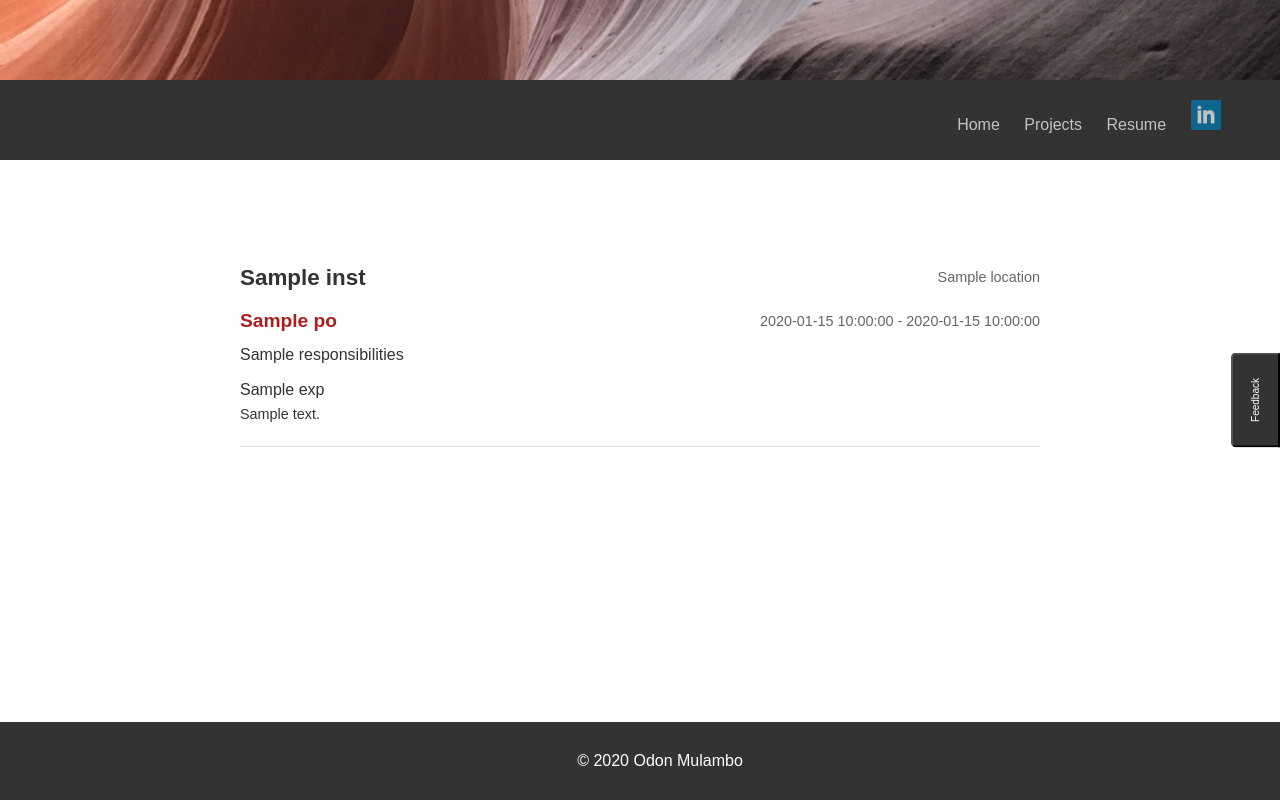
After one commit to Mulambo97/portfolio, a Python web app: template flask_app/templates/resume.html in a window 1280 px wide. The commit adds this page. Run offline with Jinja, Linux system fonts and the light colour scheme; the template is opened without the code that fills it: most values are stand-ins (such as "Sample title", 1, 10 or a date in 2020).

Commit message:
create a resume page and focus on retriving data from db and create table

```diff
--- a/flask_app/__init__.py
+++ b/flask_app/__init__.py
@@ -18,6 +18,10 @@ def create_app():
     app.jinja_env.auto_reload = True
     app.jinja_env.cache = None
 
+    from .utils.database.database import database
+    db = database()
+    db.createTables(purge=True)  # Ensure consistent indentation here
+
     with app.app_context():
         from . import routes  # Import routes inside app context
     return app
--- a/flask_app/database/create_tables/experiences.sql
+++ b/flask_app/database/create_tables/experiences.sql
@@ -2,7 +2,7 @@ CREATE TABLE IF NOT EXISTS `experiences` (
 `experience_id` int(11) NOT NULL AUTO_INCREMENT COMMENT 'Identify each experience',
 `position_id`   int(11) NOT NULL                  COMMENT 'Position id',
 `name` varchar(100) NOT NULL                    COMMENT 'The name of the experience',
-`description` varchar(100) NOT NULL             COMMENT 'Description of the experience',
+`description` varchar(250) NOT NULL             COMMENT 'Description of the experience',
 `hyperlink` varchar(500) DEFAULT NULL           COMMENT 'Link for more information about the experience',
 `start_date` date NOT NULL                      COMMENT 'The start of the experience',
 `end_date` date DEFAULT NULL                    COMMENT 'The end of the experience',
--- a/flask_app/database/initial_data/experiences.csv
+++ b/flask_app/database/initial_data/experiences.csv
@@ -1,5 +1,5 @@
 experience_id,position_id,name,description,hyperlink,start_date,end_date
-1,1,Software Developer - ITOT,"Designed and deployed a job posting platform using React, Node.js, and MongoDB, increasing user engagement by 30% in 3 months.",,2024-01-01,PRESENT
+1,1,Software Developer - ITOT,"Designed and deployed a job posting platform using React, Node.js, and MongoDB, increasing user engagement by 30% in 3 months.",,2024-01-01,2027-01-01
 2,2,Software Developer - Ally Financial,"Led a team of five in developing a financial literacy web app for Ally, improving financial education for thousands of users.",,2023-09-01,2023-12-31
 3,3,Project Developer - Michigan State University,"Engineered a high-accuracy pedestrian detection system integrated with Brake-by-Wire, reducing collision risk by 95% in simulations.",,2023-09-01,2023-12-31
 4,4,Project Developer - Michigan State University,"Developed an Android-based Chess and Simon Says game with online multiplayer, along with a GPS tracking app that increased user activity by 15%.",,2023-01-01,2023-05-31
--- a/flask_app/database/initial_data/positions.csv
+++ b/flask_app/database/initial_data/positions.csv
@@ -1,5 +1,6 @@
 position_id,inst_id,title,responsibilities,start_date,end_date
 1,1,Software Developer,"Developed financial literacy web apps, managed ETL workflows, and implemented scalable web solutions.",2023-09-01,2023-12-31
 2,1,Project Developer,"Designed and implemented pedestrian collision avoidance and mobile applications.",2023-01-01,2023-12-31
-3,2,Software Developer,"Built a job posting platform, improved user engagement by 30%, and optimized data pipelines.",2024-01-01,PRESENT
-4,3,Resident Assistant,"Organized study groups, mediated conflicts, and enhanced student living experiences.",2021-08-01,2023-12-31
+3,2,Software Developer,"Built a job posting platform, improved user engagement by 30%, and optimized data pipelines.",2024-01-01,2027-01-01
+4,1,Software Developer,"Developed an Android-based Simon Says game and a Chess game using Java and MySQL",2024-01-01,2027-01-01
+5,3,Resident Assistant,"Organized study groups, mediated conflicts, and enhanced student living experiences.",2021-08-01,2023-12-31
--- a/flask_app/database/initial_data/skills.csv
+++ b/flask_app/database/initial_data/skills.csv
@@ -1,4 +1,4 @@
-"skill_id","position_id","name","skill_level"
+"skill_id","experience_id","name","skill_level"
 "1","1","React",8
 "2","1","Node.js",8
 "3","1","MongoDB",8
--- /dev/null
+++ b/flask_app/static/main/css/resume.css
@@ -0,0 +1,119 @@
+/*Resume*/
+
+body {
+    font-family: Arial, sans-serif;
+    line-height: 1.6;
+    color: #333;
+    margin: 0;
+    padding: 0;
+}
+
+.container {
+    max-width: 800px;
+    margin: 20px auto;
+    padding: 20px;
+}
+
+.institution-header {
+    display: flex;
+    justify-content: space-between;
+    align-items: center;
+    margin-bottom: 10px;
+}
+
+.institution-name {
+    font-size: 1.4em;
+    font-weight: bold;
+}
+
+.institution-location {
+    font-size: 0.9em;
+    font-weight: normal;
+    color: #666;
+}
+
+.position {
+    margin-bottom: 20px;
+}
+
+.position-header {
+    display: flex;
+    justify-content: space-between;
+    align-items: center;
+    margin-bottom: 5px;
+}
+
+.position-title {
+    font-size: 1.2em;
+    font-weight: bold;
+    color: #ad1d1d;
+}
+
+.position-dates {
+    font-size: 0.9em;
+    font-weight: normal;
+    color: #666;
+}
+
+.position-responsibilities {
+    margin-bottom: 10px;
+}
+
+.experience {
+    margin-bottom: 10px;
+}
+
+.experience-name {
+    font-size: 1em;
+    color: #333;
+    text-decoration: none;
+}
+
+.experience-name:hover {
+    color: #007bff;
+    text-decoration: underline;
+}
+
+.experience-description {
+    font-size: 0.9em;
+    margin-bottom: 5px;
+}
+
+.skill {
+    font-size: 0.9em;
+    margin-bottom: 3px;
+}
+
+.skill-name {
+    font-weight: bold;
+}
+
+.skill-level {
+    font-weight: normal;
+    color: #666;
+}
+
+hr {
+    border: 0;
+    height: 1px;
+    background: #ddd;
+    margin: 20px 0;
+}
+
+@media screen and (max-width: 768px) {
+    .container {
+        padding: 10px;
+    }
+
+    .institution-header,
+    .position-header {
+        flex-direction: column;
+        align-items: flex-start;
+        margin-bottom: 5px;
+    }
+
+    .institution-location,
+    .position-dates {
+        font-size: 0.8em;
+    }
+}
--- /dev/null
+++ b/flask_app/templates/resume.html
@@ -0,0 +1,79 @@
+{% extends 'shared/layout.html' %}
+
+{% block extra_styles %}
+<link rel="stylesheet" type="text/css" href="{{ url_for('static', filename='main/css/resume.css') }}">
+{% endblock %}
+
+
+{% block content %}
+
+<div class="container">
+
+    <!-- For each institution - generate a row -->
+    {% for inst_id, inst in resume_data.items() %}
+    <div class="institution">
+        <div class="institution-header">
+            <div class="institution-name">{{ inst['name'] }}</div>
+            {% if inst['location'] is not none %}
+            <div class="institution-location">{{ inst['location'] }}</div>
+            {% endif %}
+        </div>
+        {% if inst['positions'] != {} %}
+        {% for pos_id, pos in inst['positions'].items() %}
+        <div class="position">
+            <div class="position-header">
+                <div class="position-title">{{ pos['title'] }}</div>
+                <div class="position-dates">
+                    {% if pos['start_date'] is not none %}
+                    {{ pos['start_date'] }}
+                    {% endif %}
+                    {% if pos['end_date'] is not none %}
+                    - {{ pos['end_date'] }}
+                    {% else %}
+                    - Present
+                    {% endif %}
+                </div>
+            </div>
+            {% if pos['responsibilities'] is not none %}
+            <div class="position-responsibilities">
+                {{ pos['responsibilities'] }}
+            </div>
+            {% endif %}
+
+            {% if pos['experiences'] != {} %}
+            {% for exp_id, exp in pos['experiences'].items() %}
+            <div class="experience">
+                {% if exp['hyperlink'] is not none %}
+                <a href="{{ exp['hyperlink'] }}" class="experience-name">{{ exp['name'] }}</a>
+                {% else %}
+                <div class="experience-name">{{ exp['name'] }}</div>
+                {% endif %}
+                {% if exp['description'] is not none %}
+                <div class="experience-description">{{ exp['description'] }}</div>
+                {% endif %}
+
+                {% if exp['skills'] != {} %}
+                <div class="skills">
+                    {% for skill_id, skill in exp['skills'].items() %}
+                    <div class="skill">
+                        <div class="skill-name">{{ skill['name'] }}</div>
+                        {% if skill['skill_level'] is not none %}
+                        <div class="skill-level">{{ skill['skill_level'] }}</div>
+                        {% endif %}
+                    </div>
+                    {% endfor %}
+                </div>
+                {% endif %}
+            </div>
+            {% endfor %}
+            {% endif %}
+        </div>
+        {% endfor %}
+        {% endif %}
+    </div>
+    <hr>
+    {% endfor %}
+
+</div>
+
+{% endblock %}
--- a/flask_app/templates/shared/layout.html
+++ b/flask_app/templates/shared/layout.html
@@ -21,7 +21,7 @@
         <div class="right-side">
             <a href="/home" title="to home">Home</a>
             <a href="/project" title="to projects">Projects</a>
-            <a href="{{ url_for('static', filename='main/documents/Resume.pdf') }}" title="to resume">Resume</a>
+            <a href="/resume" title="to resume">Resume</a>
             <a href="https://www.linkedin.com/in/odon-mulambo" title="LinkedIn">
                 <span class="linkedin-icon">
                     <img src="{{ url_for('static', filename='main/images/social-linkedin.png') }}" alt="linkedin">
```
Also changed, not shown: flask_app/utils/database/database.py (+20 -15 lines), flask_app/database/initial_data/institutions.csv (line endings or trailing spaces), flask_app/static/main/css/main.css (line endings or trailing spaces).
